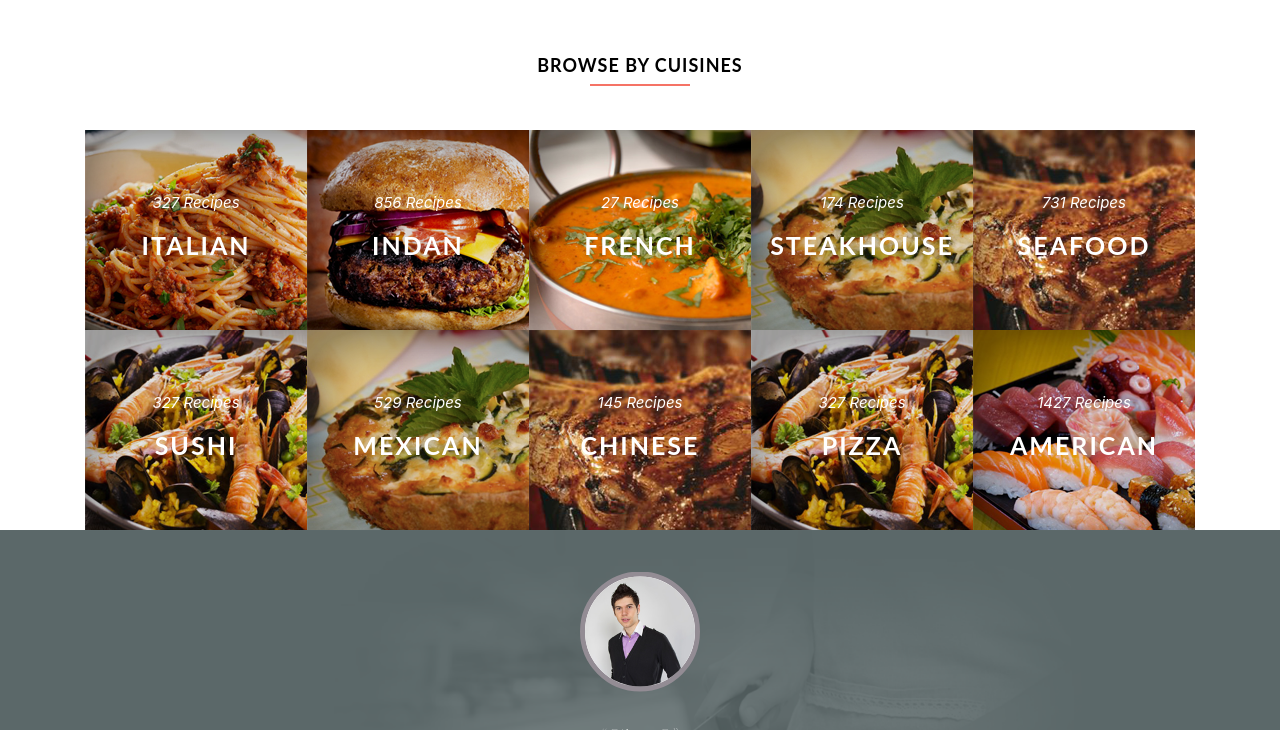
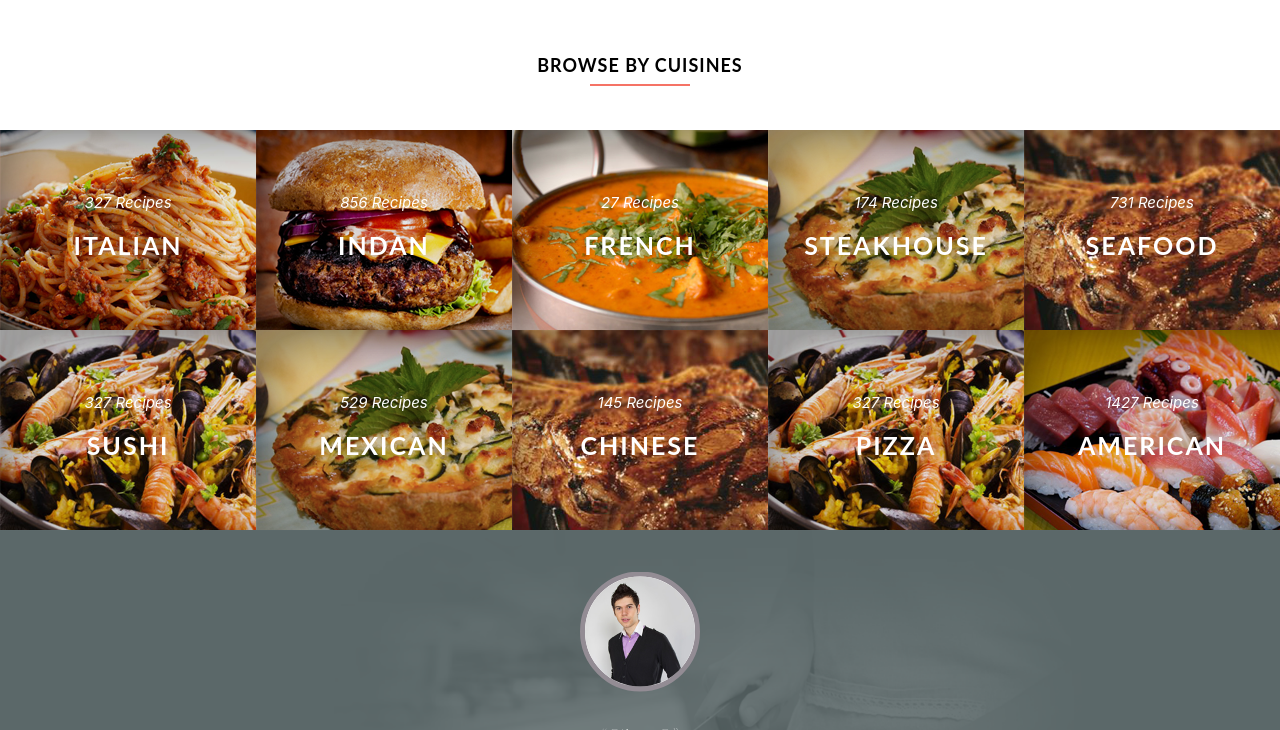
Before and after one commit to NguyenTruongGiang33/Html-Boilerplate1, a website: page src/index.html in a window 1280 px wide. Shown: the part 2036-2766 px from the top of the page. Drawn offline with nearby package versions, Linux system fonts and the light colour scheme; files that its build step writes are made by us from their sources; a web font is replaced by a local one.

Commit message:
fix 100% screen

```diff
--- a/src/styles/layout/_cuisines.scss
+++ b/src/styles/layout/_cuisines.scss
@@ -1,5 +1,7 @@
 .cusines-container{
     .container{
+        max-width: 100%;
+        padding: 0;
         .row1{
             .col-md-12{
                 .heading-title{
```
